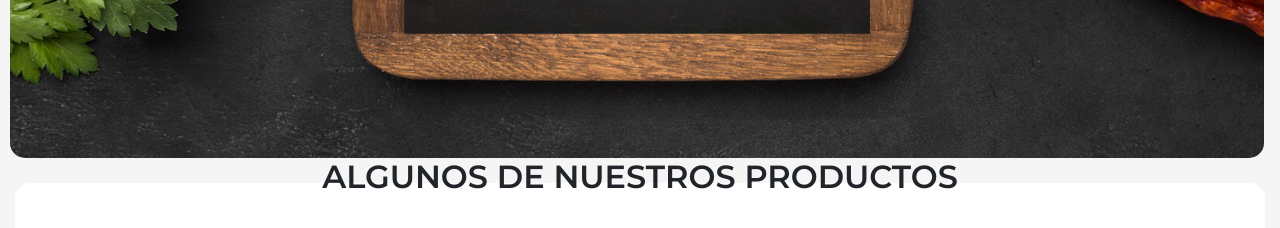
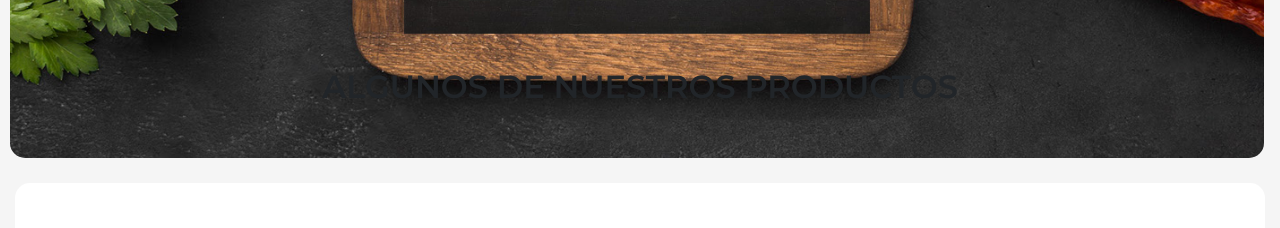
Before and after one commit to rodrzpenesi/PF-Rodrigo_Penesi, a plain HTML site: page index.html in a window 1280 px wide. Shown: the part 722-950 px from the top of the page. Drawn offline with nearby package versions, Linux system fonts and the light colour scheme.

Commit message:
fix texto tarjeta

```diff
--- a/css/estilos.css
+++ b/css/estilos.css
@@ -83,7 +83,7 @@ color: white;
 .title_tarjetas{
     position: absolute;
     justify-content: center;
-    top: 880px;
+    top: 790px;
     FONT-FAMILY: 'Montserrat';
     font-weight: bold;
     font-size:xx-large;
```
